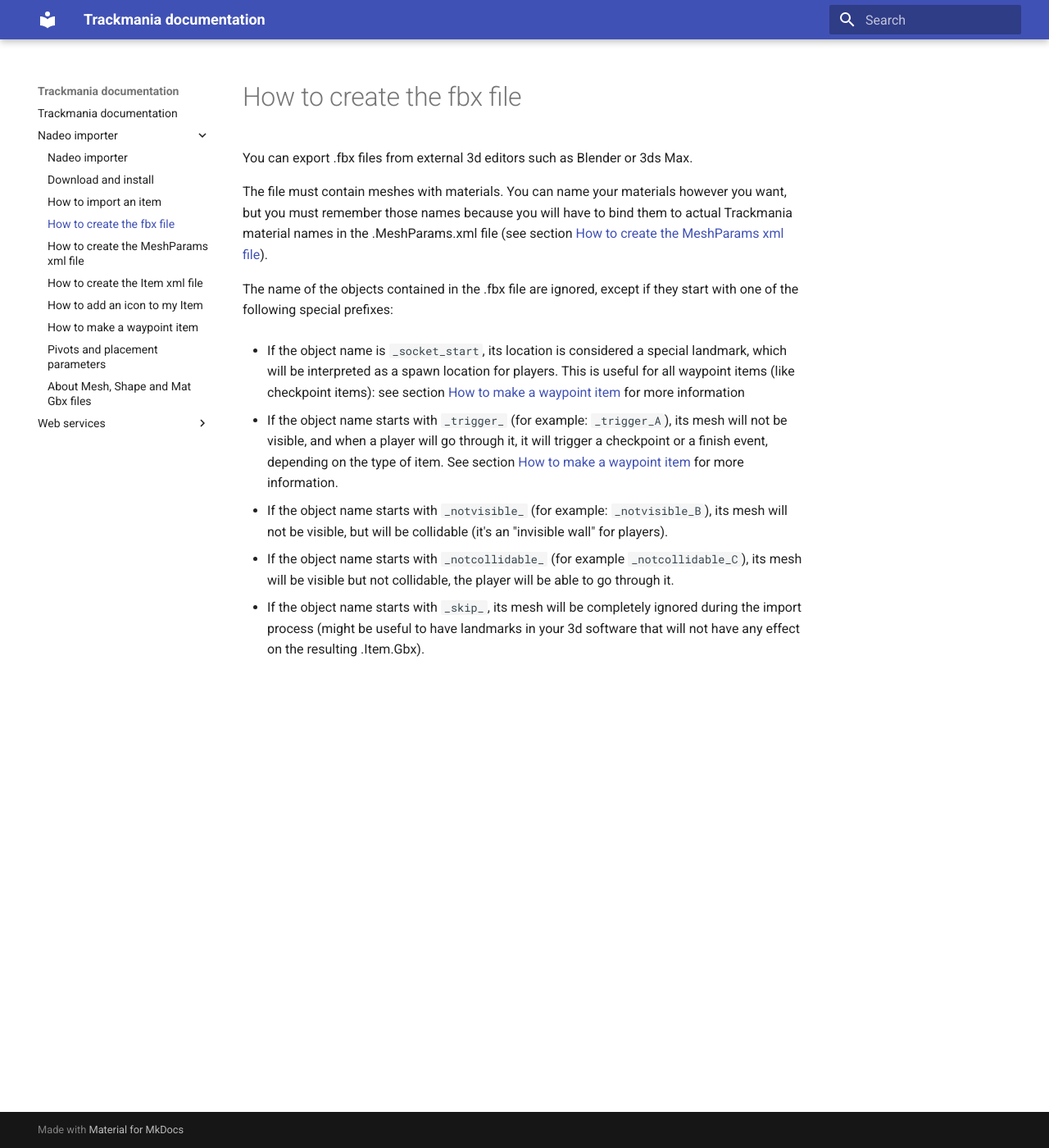
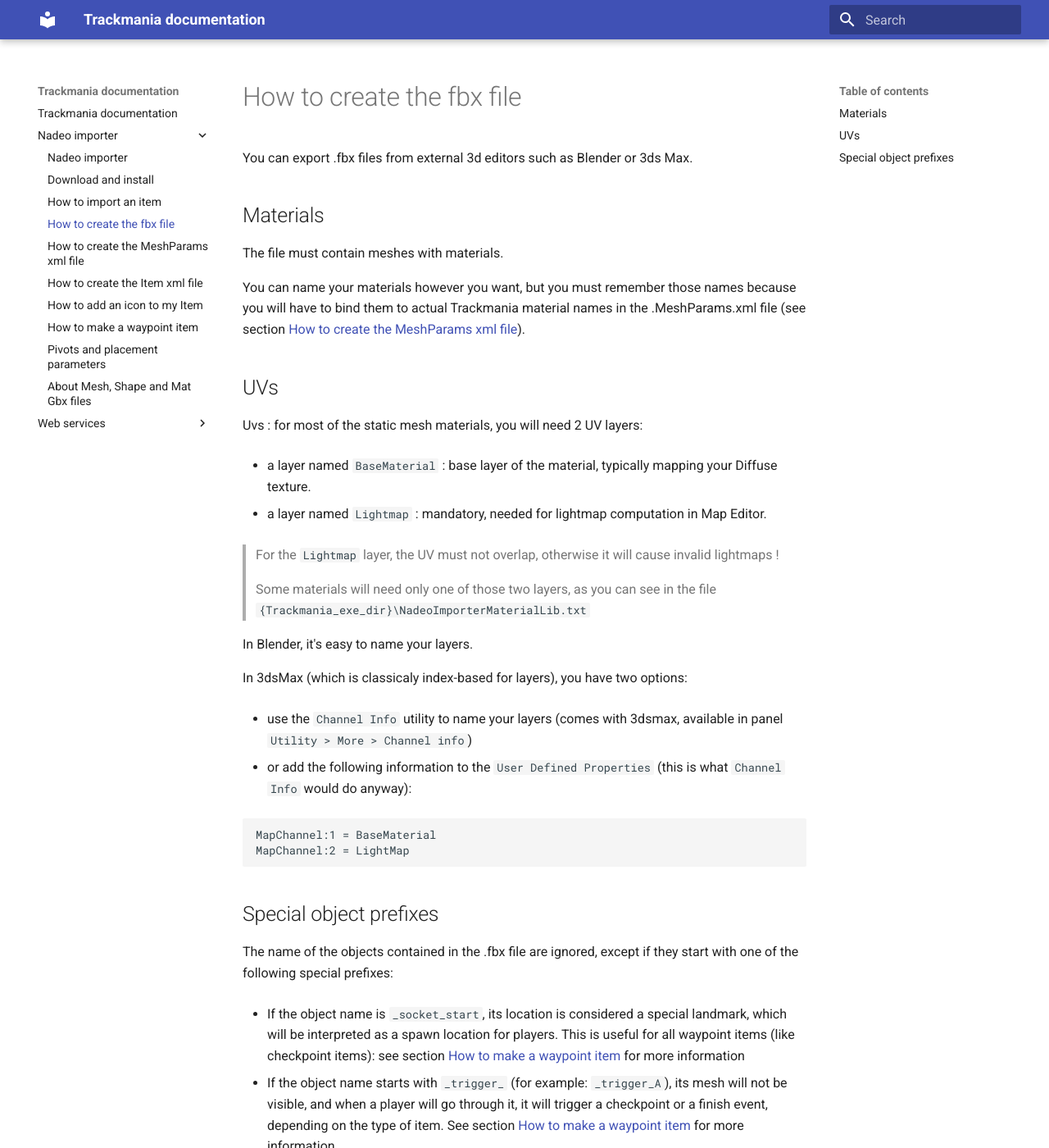
Before and after one commit to nadeo/trackmania-doc, an MkDocs documentation site: the page built from docs/nadeo-importer/03-how-to-create-the-fbx-file.md, in a window 1280 px wide and 1400 px high. Shown: the whole window at 82% size. Built offline with MkDocs 1.6.1 and Material for MkDocs 9.7.7, drawn with Linux system fonts in a browser that asks for light colours.

Commit message:
UV requirements.

````diff
--- a/docs/nadeo-importer/03-how-to-create-the-fbx-file.md
+++ b/docs/nadeo-importer/03-how-to-create-the-fbx-file.md
@@ -2,8 +2,40 @@
 
 You can export .fbx files from external 3d editors such as Blender or 3ds Max.
 
+
+## Materials
+
 The file must contain meshes with materials.
+
 You can name your materials however you want, but you must remember those names because you will have to bind them to actual Trackmania material names in the .MeshParams.xml file (see section [How to create the MeshParams xml file]).
+
+
+## UVs
+
+Uvs : for most of the static mesh materials, you will need 2 UV layers:
+
+- a layer named `BaseMaterial` : base layer of the material, typically mapping your Diffuse texture.
+
+- a layer named `Lightmap` : mandatory, needed for lightmap computation in Map Editor.
+
+> For the `Lightmap` layer, the UV must not overlap, otherwise it will cause invalid lightmaps !
+
+> Some materials will need only one of those two layers, as you can see in the file `{Trackmania_exe_dir}\NadeoImporterMaterialLib.txt`
+
+In Blender, it's easy to name your layers.
+
+In 3dsMax (which is classicaly index-based for layers), you have two options:
+
+- use the `Channel Info` utility to name your layers (comes with 3dsmax, available in panel `Utility > More > Channel info`)
+
+- or add the following information to the `User Defined Properties` (this is what `Channel Info` would do anyway):
+```
+MapChannel:1 = BaseMaterial
+MapChannel:2 = LightMap
+```
+
+
+## Special object prefixes
 
 The name of the objects contained in the .fbx file are ignored, except if they start with one of the following special prefixes:
 
````
